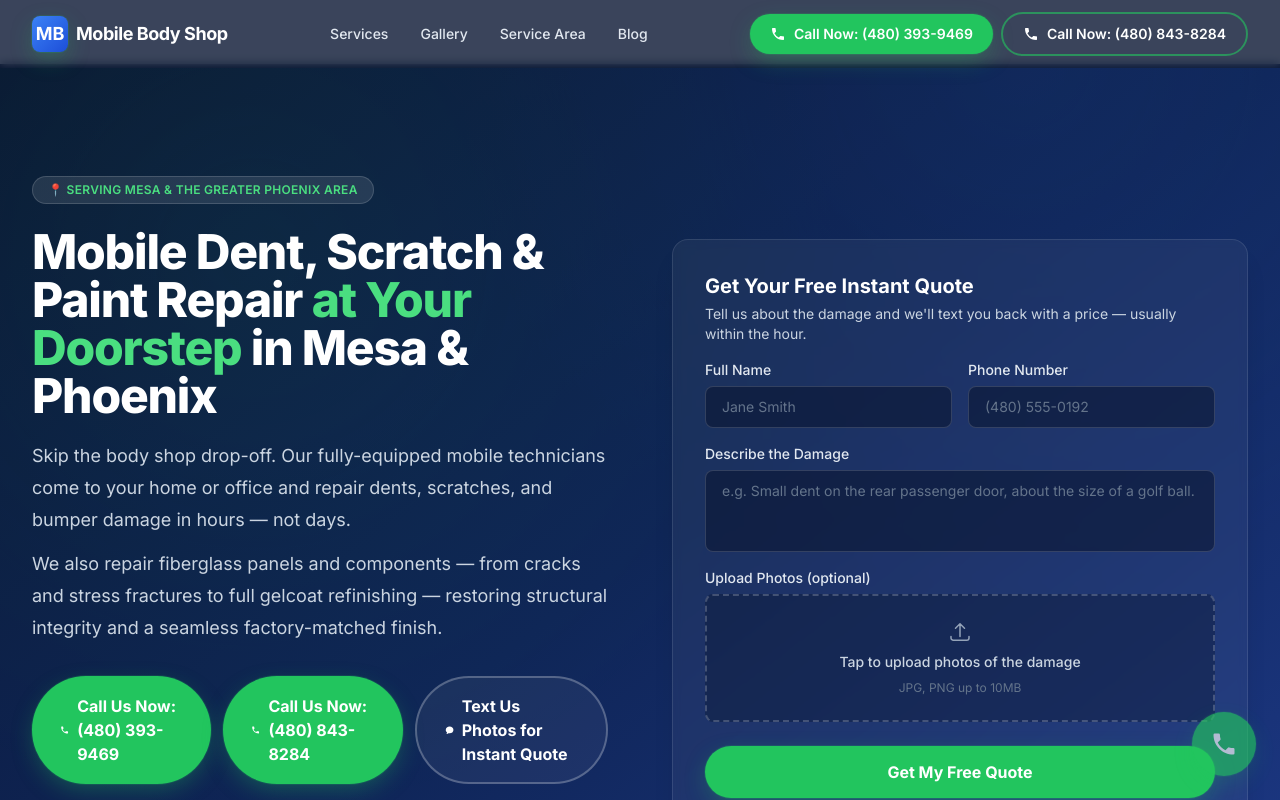
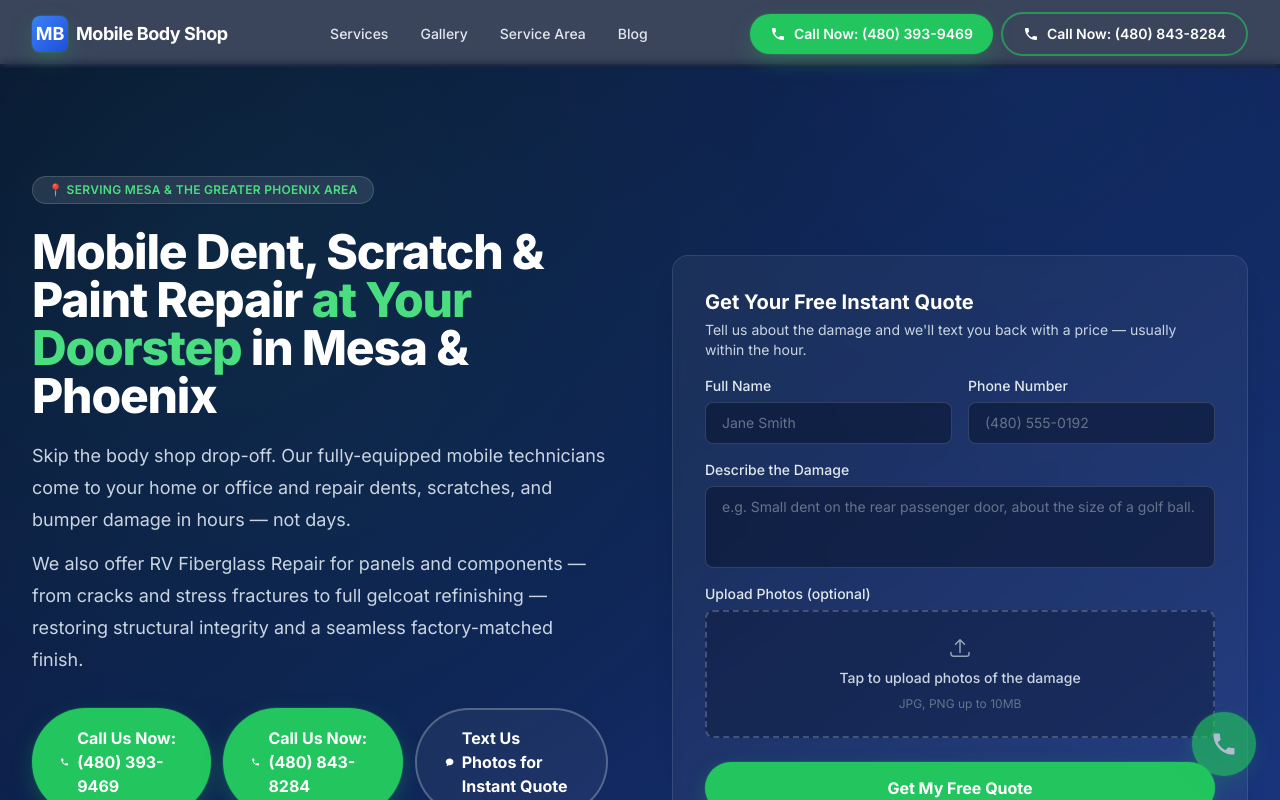
Before and after one commit to DarioSaaS/Mobile-Body-Shop, a Next.js app: page / in a window 1280 px wide. Shown: the top 800 px of the page. Built offline with nearby package versions, Linux system fonts and the light colour scheme.

Commit message:
actualización de texto

```diff
--- a/src/app/page.tsx
+++ b/src/app/page.tsx
@@ -54,7 +54,7 @@ export default function HomePage() {
                 scratches, and bumper damage in hours — not days.
               </p>
               <p className="mt-3 max-w-xl text-lg leading-8 text-slate-300">
-                We also repair fiberglass panels and components — from
+                We also offer RV Fiberglass Repair for panels and components — from
                 cracks and stress fractures to full gelcoat refinishing —
                 restoring structural integrity and a seamless
                 factory-matched finish.
```
